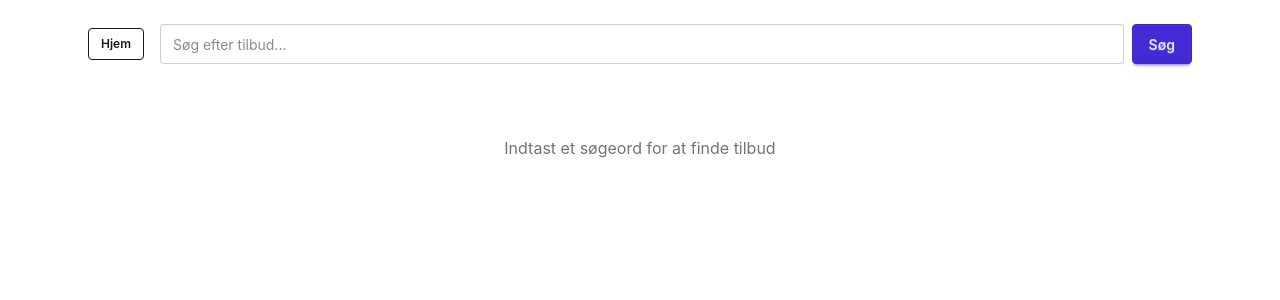
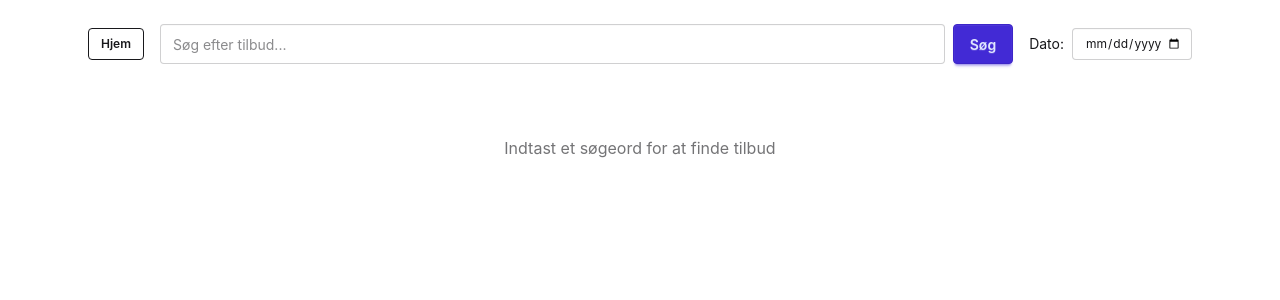
Before and after one commit to xxx-yyy-zzz-qqq/tilbud, a React (Vite) app in the folder frontend/: page /search in a window 1280 px wide. Shown: the top 300 px of the page. Built offline with nearby package versions, Linux system fonts and the light colour scheme.

Commit message:
Add date filter to search page
- Date picker next to search bar
- Filters offers by validity period (runFrom <= date <= runTill)
- Default: no filter (show all)
- 'Ryd' button to clear filter

```diff
--- a/frontend/src/pages/SearchPage.tsx
+++ b/frontend/src/pages/SearchPage.tsx
@@ -64,6 +64,7 @@ export function SearchPage() {
   const [searched, setSearched] = useState(false);
   const [sortKey, setSortKey] = useState<SortKey>('price');
   const [sortDir, setSortDir] = useState<SortDir>('asc');
+  const [filterDate, setFilterDate] = useState<string>('');
   const [zoomImage, setZoomImage] = useState<{ src: string; alt: string } | null>(null);
   const [hoverImage, setHoverImage] = useState<{ src: string; alt: string; rect: DOMRect } | null>(null);
 
@@ -77,8 +78,16 @@ export function SearchPage() {
   }, [handleKeyDown]);
 
   const sortedOffers = useMemo(() => {
-    const copy = [...offers];
-    copy.sort((a, b) => {
+    let filtered = [...offers];
+    if (filterDate) {
+      const d = new Date(filterDate);
+      filtered = filtered.filter((o) => {
+        const from = new Date(o.runFrom);
+        const till = new Date(o.runTill);
+        return from <= d && d <= till;
+      });
+    }
+    filtered.sort((a, b) => {
       switch (sortKey) {
         case 'price': return compareValues(a.price, b.price, sortDir);
         case 'runFrom': return compareValues(a.runFrom, b.runFrom, sortDir);
@@ -87,8 +96,8 @@ export function SearchPage() {
         default: return 0;
       }
     });
-    return copy;
-  }, [offers, sortKey, sortDir]);
+    return filtered;
+  }, [offers, sortKey, sortDir, filterDate]);
 
   const toggleSort = (key: SortKey) => {
     if (sortKey === key) {
@@ -145,6 +154,19 @@ export function SearchPage() {
         </button>
         <div className="flex-1">
           <SearchBar onSearch={handleSearch} initialValue={initialQuery} />
+        </div>
+        <div className="flex items-center gap-2">
+          <label className="text-sm whitespace-nowrap" htmlFor="filter-date">Dato:</label>
+          <input
+            id="filter-date"
+            type="date"
+            className="input input-bordered input-sm"
+            value={filterDate}
+            onChange={(e) => setFilterDate(e.target.value)}
+          />
+          {filterDate && (
+            <button className="btn btn-ghost btn-xs" onClick={() => setFilterDate('')}>Ryd</button>
+          )}
         </div>
       </div>
 
```
